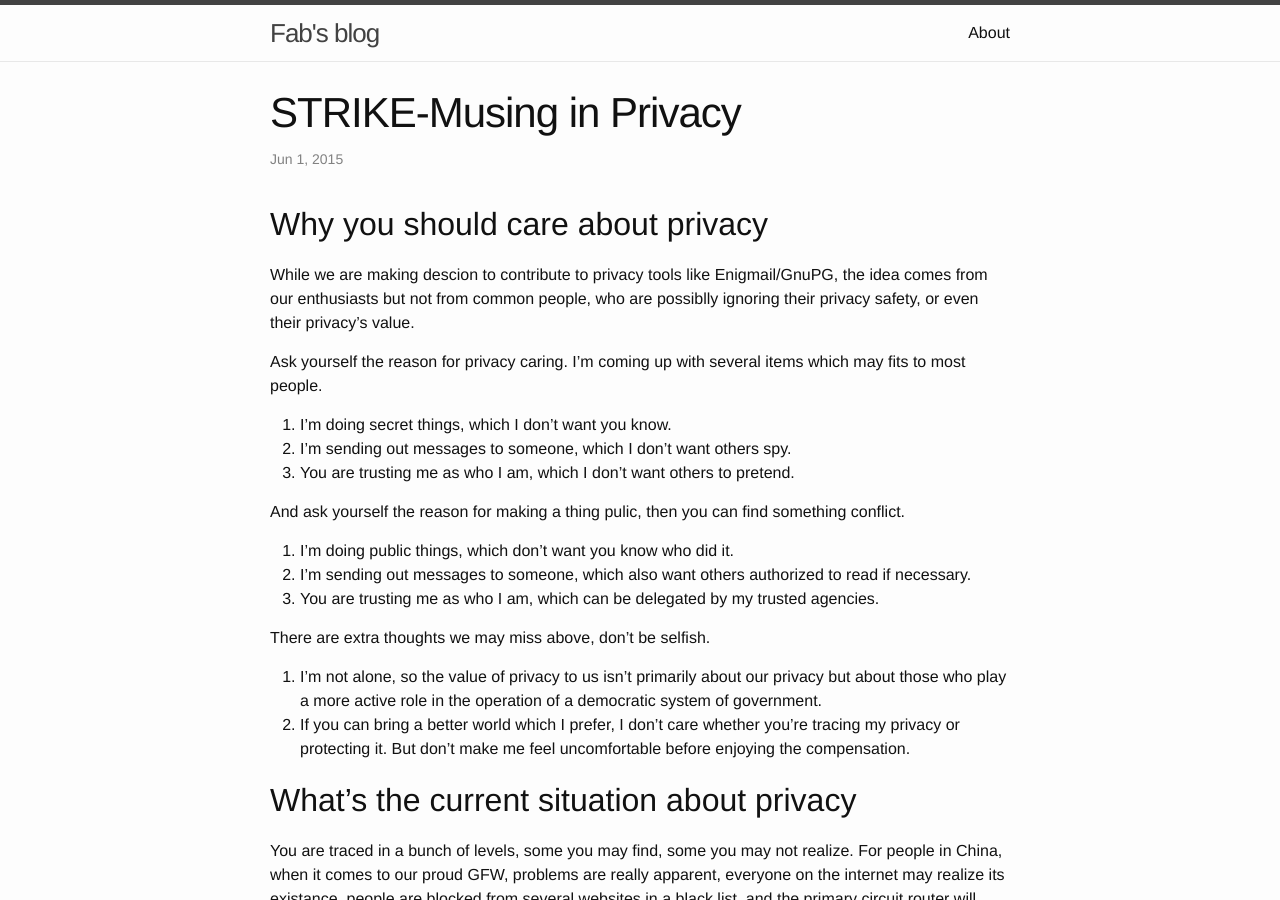
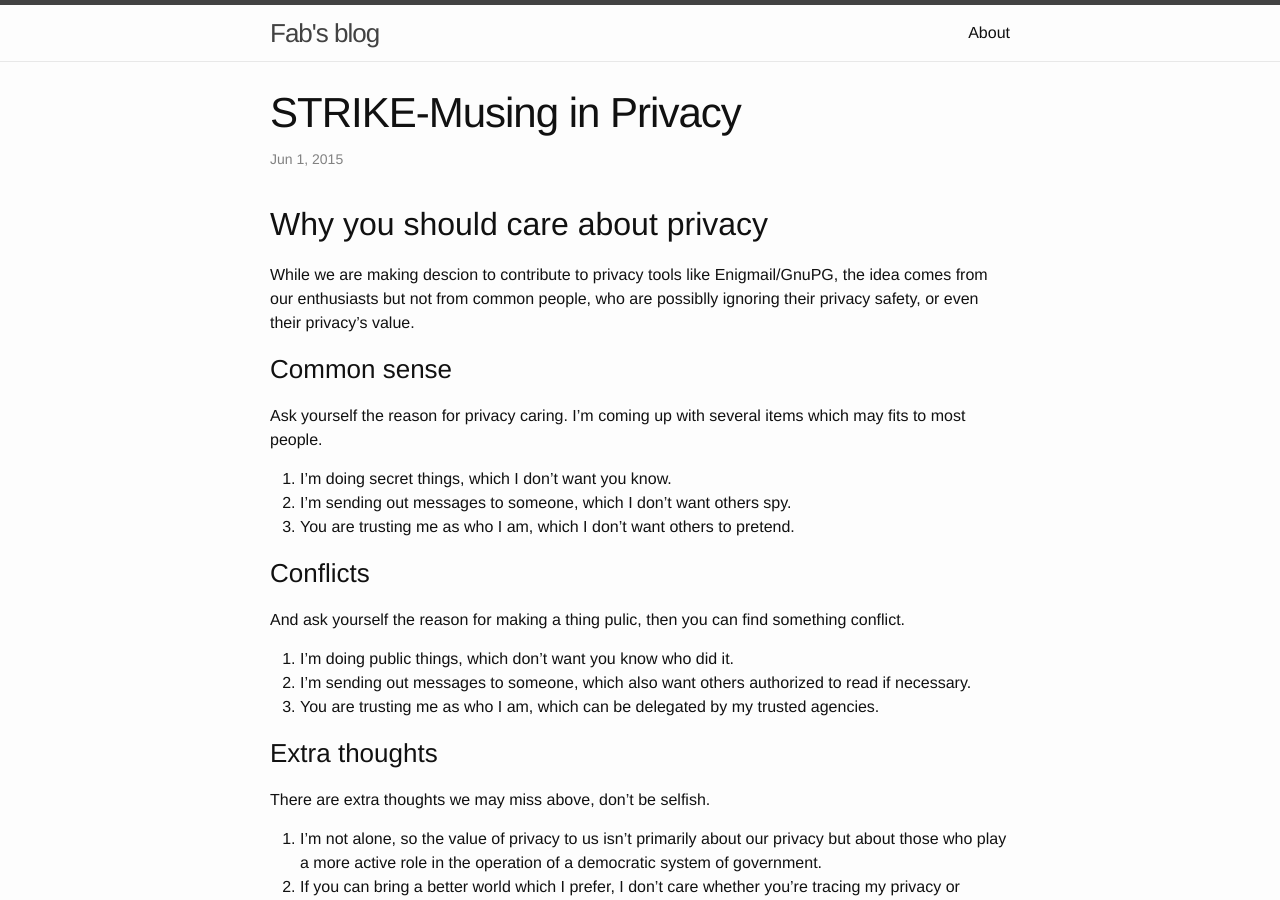
Before and after one commit to tcz001/tcz001.github.io, a Jekyll site: the page built from _posts/2015-06-01-musing-in-privacy.md, in a window 1280 px wide and 900 px high. Built offline with Jekyll 4.4.1, drawn with Linux system fonts in a browser that asks for light colours.

Commit message:
Updated 2015-06-01-musing-in-privacy.md

```diff
--- a/_posts/2015-06-01-musing-in-privacy.md
+++ b/_posts/2015-06-01-musing-in-privacy.md
@@ -4,13 +4,11 @@ title: "STRIKE-Musing in Privacy"
 layout: post
 ---
 
-
-
-
-
 ## Why you should care about privacy
 
 While we are making descion to contribute to privacy tools like Enigmail/GnuPG, the idea comes from our enthusiasts but not from common people, who are possiblly ignoring their privacy safety, or even their privacy's value.
+
+### Common sense
 
 Ask yourself the reason for privacy caring. I'm coming up with several items which may fits to most people.
 
@@ -18,11 +16,15 @@ Ask yourself the reason for privacy caring. I'm coming up with several items whi
 2. I'm sending out messages to someone, which I don't want others spy.
 3. You are trusting me as who I am, which I don't want others to pretend.
 
+### Conflicts
+
 And ask yourself the reason for making a thing pulic, then you can find something conflict.
 
 1. I'm doing public things, which don't want you know who did it.
 2. I'm sending out messages to someone, which also want others authorized to read if necessary.
 3. You are trusting me as who I am, which can be delegated by my trusted agencies.
+
+### Extra thoughts
 
 There are extra thoughts we may miss above, don't be selfish.
 
```
